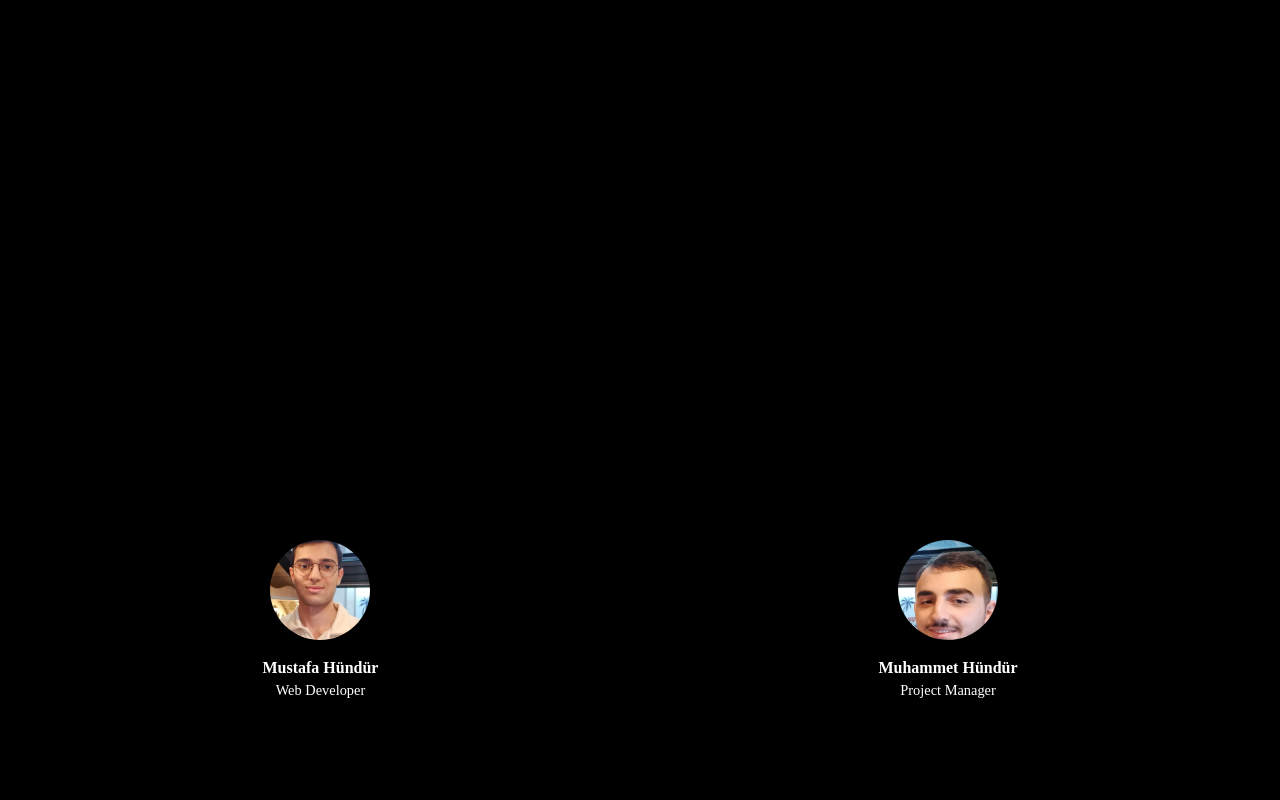
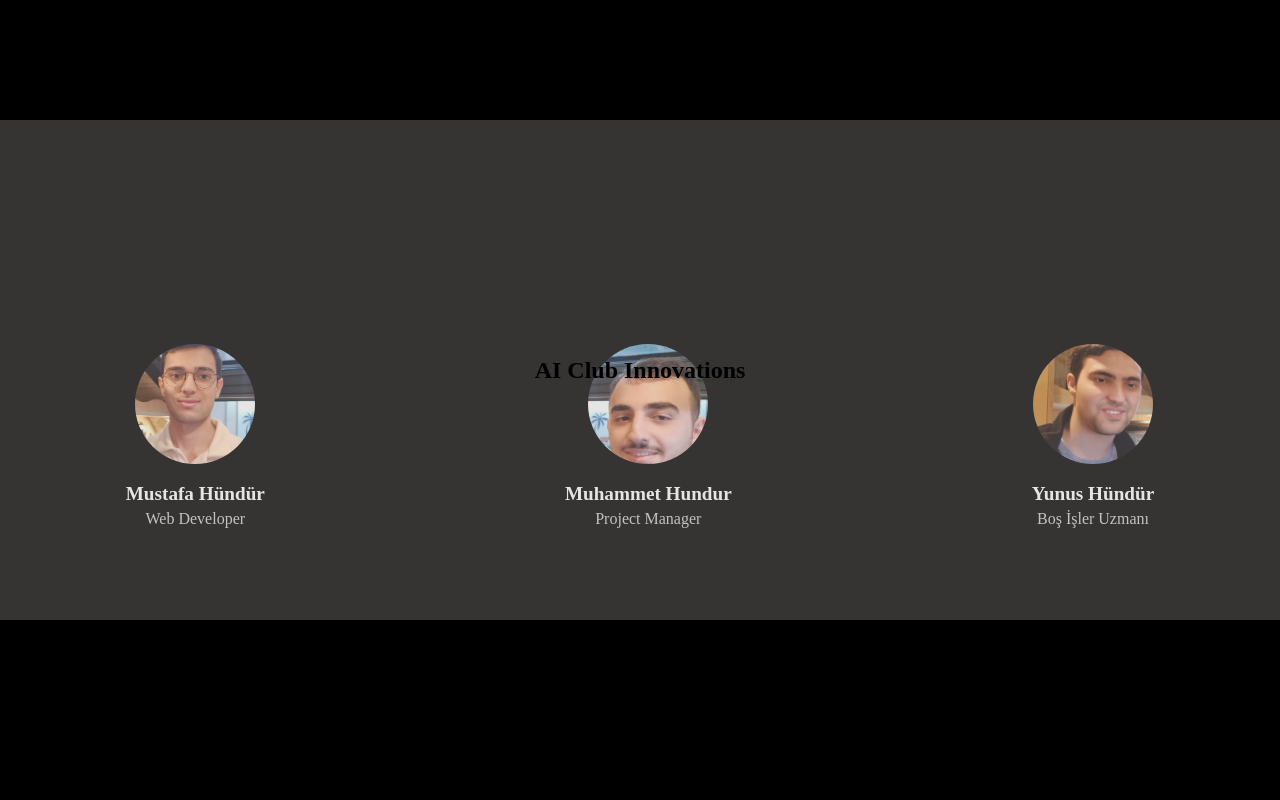
Before and after one commit to muhammetsefa1/my-website-ai-usf-hndr, a React (Vite) app: page / in a window 1280 px wide. Shown: the part 1480-2280 px from the top of the page. Built offline with nearby package versions, Linux system fonts and the light colour scheme.

Commit message:
bir sürü şey eklendi

```diff
--- a/src/Home.css
+++ b/src/Home.css
@@ -66,11 +66,22 @@ body {
   font-size: 1.5rem;
   color: #dddddd;
 }
+.gray-section2 {
+  background-color: #b2a6a64e; /* Gri renk */
+  position: absolute; /* Konumu tam kontrol etmek için */
+  bottom: 25%; /* Sayfanın üstünden 500px aşağıdan başlar */
+  height: 500px; /* 800px - 500px = 300px yüksekliği kaplar */
+  width: 100%; /* Sayfanın genişliğini tam kaplar */
+  text-align: center; /* İçerikleri ortala */
+  display: flex;
+  align-items: center; /* Dikey hizalama */
+  justify-content: center; /* Yatay hizalama */
+}
 .gray-section {
-  background-color: #f0f0f0; /* Gri renk */
+  background-color: #f0f0f05a; /* Gri renk */
   position: absolute; /* Konumu tam kontrol etmek için */
   bottom: 0px; /* Sayfanın üstünden 500px aşağıdan başlar */
-  height: 300px; /* 800px - 500px = 300px yüksekliği kaplar */
+  height: 80px; /* 800px - 500px = 300px yüksekliği kaplar */
   width: 100%; /* Sayfanın genişliğini tam kaplar */
   text-align: center; /* İçerikleri ortala */
   display: flex;
@@ -91,46 +102,58 @@ body {
   display: flex;
   justify-content: center; /* fotoğrafları yatayda ortala */
   align-items: center;
-  gap: 500px; /* fotoğraflar arası boşluk */
-  margin-top: 1200px; /* alt kısınmda biraz boşluk bıırak*/
-  padding: 20px; /* üst, alt, sağ ve sol boşluk */
+  gap: 300px; /* fotoğraflar arası boşluk */
+  margin-top: 80%; /* üst boşluk */
+  padding: 0px; /* üst, alt, sağ ve sol boşluk */
   flex-wrap: wrap; /* Satır bittiğinde alt satıra geçer */
 }
 
 /* Her profil için düzen */
- .profile{
+.profile {
   text-align: center;
+  margin-bottom: 20px; /* profiller arasında boşluk */
 }
 
-
- /* her bir profil fotoğrafı */
+/* Her bir profil fotoğrafı */
 .profile-photo {
-  width: 100px; /*fotoğraf genişliği */
-  height: 100px; /*fotoğraf yüksekliği */
-  border-radius: 50%; /* yuvarlak hale getirme */
-  object-fit: cover; /* fotoğrafın içeriğini düzgün kes */
+  width: 120px; /* Fotoğraf genişliği */
+  height: 120px; /* Fotoğraf yüksekliği */
+  border-radius: 50%; /* Yuvarlak hale getirme */
+  object-fit: cover; /* Fotoğrafın içeriğini düzgün kes */
   margin-bottom: 10px;
 }
+
 /* İsimler */
-  .profile-name{
-  font-size: 1rem;
+.profile-name {
+  font-size: 1.2rem; /* Yazı boyutu */
   font-weight: bold;
   color: white;
   margin: 5px 0;
 }
 
 /* Çalışma alanı */
-.profile-role{
-  font-size: 0.9rem;
-  color: white;
+.profile-role {
+  font-size: 1rem; /* Yazı boyutu */
+  color: #ccc; /* Daha açık bir beyaz tonu */
 }
+/* Linklerin rengini ve altını çizgiyi kaldır */
+.profile-name a {
+  color: white; /* Adınızın rengi */
+  text-decoration: none; /* Altı çizgiyi kaldırır */
+}
+
+/* Linkin üstüne gelinceki (hover) durum */
+.profile-name a:hover {
+  color: lightgray; /* Üzerine gelince rengini değiştir */
+}
+
 
 .social-container {
   position: absolute;
   bottom: 20px; /* Sayfanın altından 20px yukarıda */
-  left: 20px;   /* Sayfanın solundan 20px uzaklıkta */
+  left: 43%;   /* Sayfanın solundan 20px uzaklıkta */
   display: flex; /* Logoları yan yana dizmek için flexbox kullanıyoruz */
-  gap: 20px; /* Logolar arasındaki boşluk */
+  gap: 30px; /* Logolar arasındaki boşluk */
 
 }
 
--- a/src/Home.jsx
+++ b/src/Home.jsx
@@ -2,6 +2,7 @@ import React from 'react';
 import './Home.css';
 import instagramLogo from './assets/images/instagram-logo.png';
 import twitterLogo from './assets/images/twitter-logo.png';
+import emailLogo from './assets/images/email-logo.png';
 import myImage from './assets/images/AI.jpg';
 import profile1 from './assets/images/profile1.jpg'; //profil fotoğraflarını import edin
 import profile2 from './assets/images/profile2.jpg'
@@ -18,10 +19,11 @@ const Home = () => {
           <img src={myImage} alt="AI Visual" />
         </div>
       </div>
-      <div class="gray-section">
+      <div class="gray-section2">
         <h2>AI Club Innovations</h2>
-        <p>This section highlights AI club's activities and achievements.</p>
       </div>
+
+      <div class="gray-section"></div>
       <div className="social-container">
         <a href="https://www.instagram.com/taic.usf/" target="_blank" rel="noopener noreferrer">
           <img src={instagramLogo} alt="Instagram Logo" className="social-logo" />
@@ -29,28 +31,56 @@ const Home = () => {
         <a href="https://twitter.com/yourclubusername" target="_blank" rel="noopener noreferrer">
           <img src={twitterLogo} alt="Twitter Logo" className="social-logo" />
         </a>
+        <a href="mailto:sefahundur1@gmail.com" target="_blank" rel="noopener noreferrer">
+          <img src={emailLogo} alt="Email" className="social-logo" />
+        </a>
       </div>
 
       {/* Profil fotoğraflarının altına isim ve çalışma alanı eklemek */}
       <div className="profile-container">
         <div className="profile">
           <img src={profile1} alt="Profile 1" className="profile-photo" />
-          <h3 className="profile-name">Mustafa Hündür</h3>
+          <h3 className="profile-name">
+            <a
+              href="https://www.linkedin.com/in/mustafahundur"
+              target="_blank"
+              rel="noopener noreferrer"
+            >
+              Mustafa Hündür
+            </a>
+          </h3>
           <p className="profile-role">Web Developer</p>
         </div>
 
         <div className="profile">
           <img src={profile2} alt="Profile 2" className="profile-photo" />
-          <h3 className="profile-name">Muhammet Hündür</h3>
+          <h3 className="profile-name">
+            <a
+              href="https://www.linkedin.com/in/muhammet-sefa-hundur/?locale=en_US"
+              target="_blank"
+              rel="noopener noreferrer"
+            >
+              Muhammet Hundur
+            </a>
+          </h3>
           <p className="profile-role">Project Manager</p>
         </div>
 
         <div className="profile">
           <img src={profile3} alt="Profile 3" className="profile-photo" />
-          <h3 className="profile-name">Yunus Hündür</h3>
+          <h3 className="profile-name">
+            <a
+              href="https://www.linkedin.com/in/yunushundur"
+              target="_blank"
+              rel="noopener noreferrer"
+            >
+              Yunus Hündür
+            </a>
+          </h3>
           <p className="profile-role">Boş İşler Uzmanı</p>
         </div>
       </div>
+
     </div>
   );
 };
```
Also changed, not shown: src/assets/images/email-logo.png (added). Lines whose indentation alone changed are shown as unchanged.
